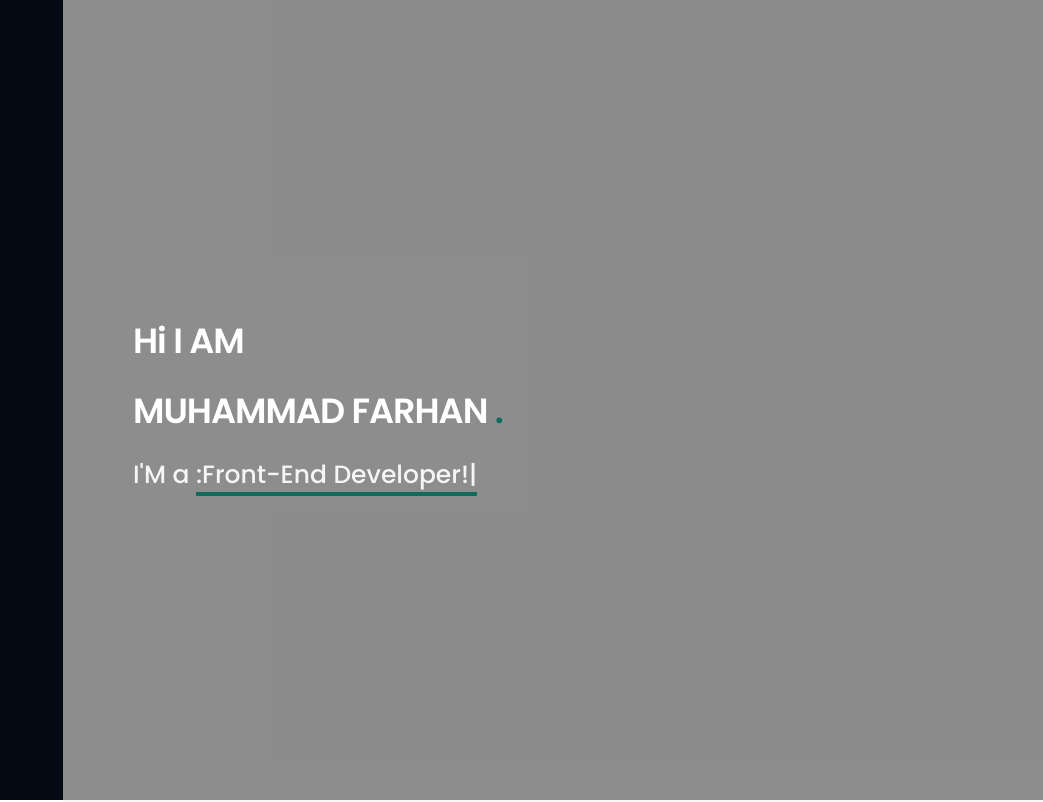
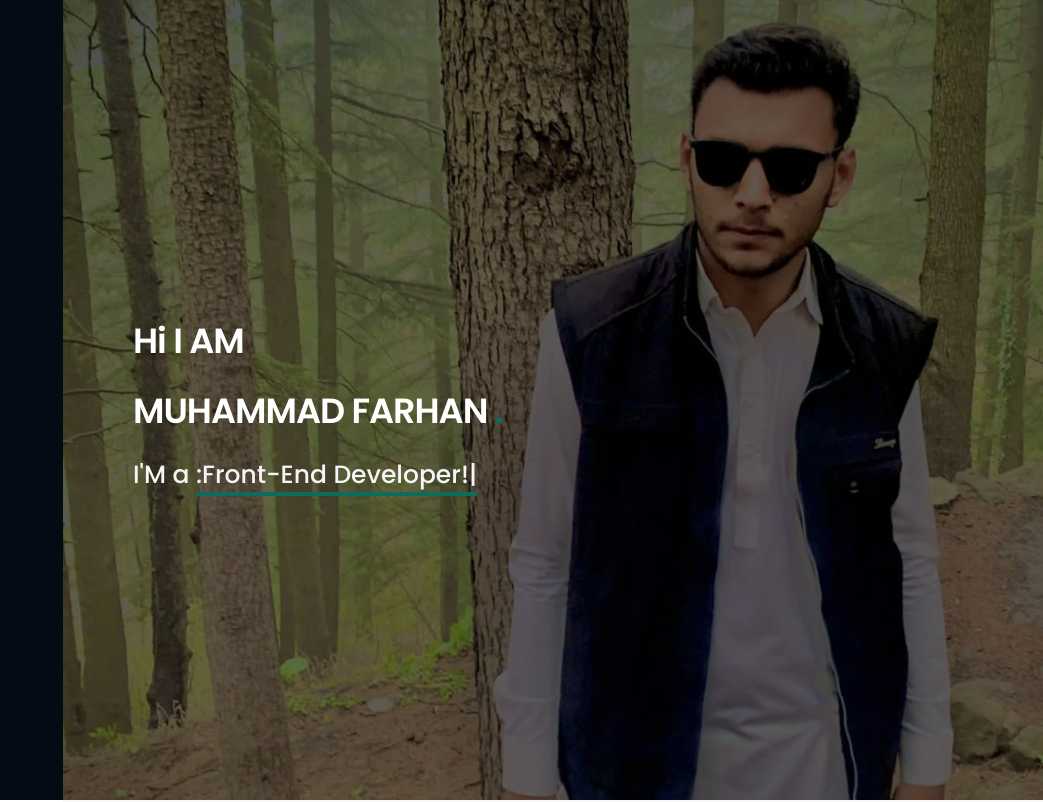
Before and after one commit to Farhan-Web-Developer/Farhan-Web-Developer.github.io, a plain HTML site: page index.html in a window 1280 px wide. Shown: the top 802 px of the page, 237-1280 px from the left. Drawn offline with nearby package versions, Linux system fonts and the light colour scheme.

Commit message:
Update style.css
change img adress

```diff
--- a/assets/css/style.css
+++ b/assets/css/style.css
@@ -125,7 +125,7 @@ main{
 #home {
     height: 100vh;
     width: 100%;
-    background: url('assets/images/jam121.jpeg');
+    background: url('../images/jam121.jpeg');
     background-size: cover;
     background-attachment: fixed;
     display: flex;
```
